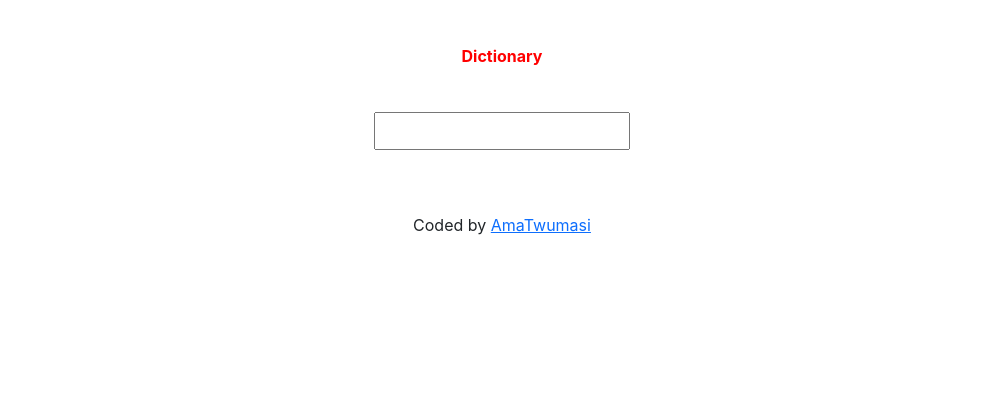
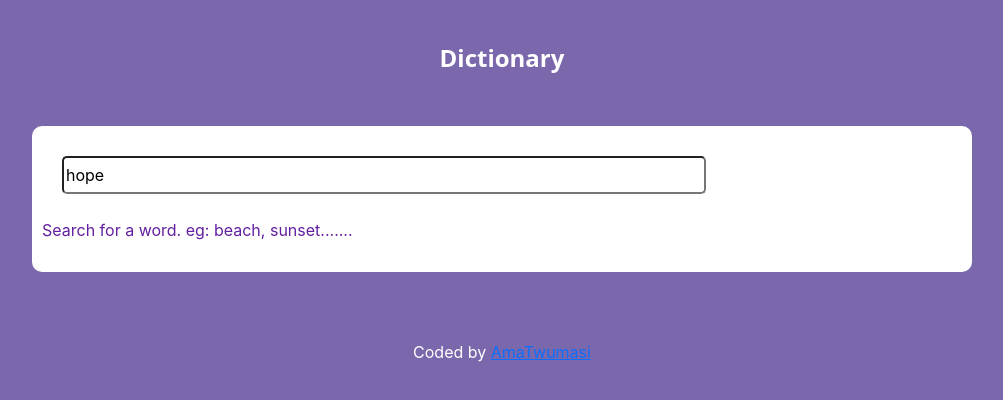
Before and after one commit to AmaTwumasi/react-dictionary, a React (Create React App) app: page / in a window 1280 px wide. Shown: the top 400 px of the page, without its empty margins (138-1141 px from the left). Built offline with nearby package versions, Linux system fonts and the light colour scheme; no server answers.

Commit message:
Added styling

```diff
--- a/src/App.css
+++ b/src/App.css
@@ -1,6 +1,20 @@
+body {
+background: #7b68ac;
+}
+.App {
+margin: 10px 150px;
+  color: rgb(63, 35, 63);
+
+}
 .App-header {
-    font-weight: bold;
-
-    line-height: 7;
-    color: red;
+    color: white;
+  font-weight: bold;
+  line-height: 4;
+  font-size: 24px;
+  font-family: system-ui, -apple-system, BlinkMacSystemFont, "Segoe UI", Roboto,
+    Oxygen, Ubuntu, Cantarell, "Open Sans", "Helvetica Neue", sans-serif;
+  font-weight: bold;
 }
+footer {
+    color: white;
+}
--- a/src/App.js
+++ b/src/App.js
@@ -9,7 +9,7 @@ function App() {
       </header>
       <main>
         {" "}
-        <Dictionary />{" "}
+        <Dictionary defaultKeyword="hope"/>{" "}
       </main>
     </div>
   );
--- a/src/dictionary.css
+++ b/src/dictionary.css
@@ -1,5 +1,17 @@
-.container {
+.Dictionary section {
     line-height: 2;
-    margin-bottom: 15px;
-    border-radius: 100;
+    margin: 20px;
+    border: 5px;
+    border-radius: 10px;
+    background-color: rgb(255, 255, 255);
+    padding: 10px;
+    box-shadow: 10px 5px 15px (rgb 0 0 0 80%)
 }
+.Dictionary input{
+    width: 70%;
+    margin: 20px;
+    border-radius: 5px;
+}
+.Dictionary p {
+    color: rgb(98, 31, 160);
+}
--- a/src/dictionary.js
+++ b/src/dictionary.js
@@ -1,37 +1,56 @@
 import React, { useState } from "react";
 import axios from "axios";
-import Results from "./results"
+import Results from "./results";
 import "./dictionary.css";
 
-export default function Dictionary() {
-  let [keyword, setKeyword] = useState("");
+export default function Dictionary(props) {
+  let [keyword, setKeyword] = useState(props.defaultKeyword);
   let [results, setResults] = useState(null);
+  let [loaded, setLoaded] = useState(false);
 
   function handleResponse(response) {
-    setResults(response.data[0])
+    setResults(response.data[0]);
   }
 
-  function search(event) {
-    event.preventDefault();
-
+  function search() {
     //documentation= https://dictionaryapi.dev/
     let apiUrl = `https://api.dictionaryapi.dev/api/v2/entries/en_US/${keyword}`;
     axios.get(apiUrl).then(handleResponse);
   }
+
+  function handleSubmit(event) {
+    event.preventDefault();
+    search();
+  }
   function changeKeyword(event) {
     setKeyword(event.target.value);
   }
+  function load() {
+    setLoaded(true);
+    search();
+  }
+  if (loaded) {
     return (
       <div>
-      <div className="container text-center">
-        <form onSubmit={search}>
-          <input type="search" onChange={changeKeyword} />
+        <div className="Dictionary">
+          <section>
+            <form onSubmit={handleSubmit}>
+              <input type="search" onChange={changeKeyword}
+              defaultValue={props.defaultKeyword} />
             </form>
+            <p> Search for a word. eg: beach, sunset.......</p>
+          </section>
         </div>
-      <Results results={results}/>
+
+        <Results results={results} />
         <br />
         <br />
-      <footer className="text-center">Coded by <a href="https://github.com/AmaTwumasi">AmaTwumasi</a></footer>
+        <footer className="text-center">
+          Coded by <a href="https://github.com/AmaTwumasi">AmaTwumasi</a>
+        </footer>
       </div>
     );
+  } else {
+    load();
   }
+}
--- a/src/meaning.css
+++ b/src/meaning.css
@@ -0,0 +1,7 @@
+.meaning {
+    margin-left: 30px;
+}
+.meaning h3 {
+    margin: 20px;
+    text-transform: capitalize;
+}
--- a/src/meaning.js
+++ b/src/meaning.js
@@ -1,5 +1,6 @@
 import React from "react";
 import Synonyms from "./synonyms";
+import "./meaning.css"
 
 export default function Meaning(props) {
   return (
--- /dev/null
+++ b/src/phonetics.css
@@ -0,0 +1,11 @@
+.phonetics a {
+    color: rgb(177, 31, 182);
+    padding: 3px;
+    background: rgb(200, 222, 233);
+    border-radius: 5px;
+    margin: 15px;
+    text-decoration: none;
+}
+.phonetics {
+    color: blue;
+}
--- a/src/phonetics.js
+++ b/src/phonetics.js
@@ -1,15 +1,15 @@
 import React from "react";
+import "./phonetics.css"
 
 export default function Phonetic(props) {
   console.log(props.phonetic);
   return (
     <div className="phonetics">
-      <a href={props.phonetic.audio} target="blank">
+     <em> <a href={props.phonetic.audio} target="blank">
         {" "}
         Listen
       </a>
-      <br />
-      {props.phonetic.text}
+      {props.phonetic.text}</em>
     </div>
   );
 }
--- /dev/null
+++ b/src/results.css
@@ -0,0 +1,16 @@
+.results section {
+    line-height: 2;
+    margin: 20px;
+    border: 5px;
+    border-radius: 10px;
+    background-color: rgb(255, 255, 255);
+    padding: 5px 5px 5px;
+
+}
+h2 {
+    font-weight: bold;
+    text-transform: uppercase;
+    margin: 20px;
+    margin-left: 40px;
+    opacity: 0.7;
+}
--- a/src/results.js
+++ b/src/results.js
@@ -1,25 +1,27 @@
 import React from "react";
 import Meaning from "./meaning";
 import Phonetic from "./phonetics";
+import "./results.css";
 
 export default function Results(props) {
   if (props.results) {
     return (
-      <div className="results text-center">
+      <div className="results">
+        <section>
           <h2>{props.results.word}</h2>
           {props.results.phonetics.map(function (phonetic, index) {
             return (
               <div key={index}>
                 <Phonetic phonetic={phonetic} />
-
               </div>
             );
           })}
+        </section>
         {props.results.meanings.map(function (meaning, index) {
           return (
-            <div key={index}>
+            <section key={index}>
               <Meaning meaning={meaning} />
-            </div>
+            </section>
           );
         })}
       </div>
--- a/src/synonyms.js
+++ b/src/synonyms.js
@@ -1,10 +1,10 @@
-
 import React from "react";
 
 export default function Synonyms(props) {
   if (props.synonyms) {
     return (
       <ul className="synonyms">
+        synonym(s):
         {props.synonyms.map(function (synonym, index) {
           return <li key={index}>{synonym}</li>;
         })}
```
Lines whose indentation alone changed are shown as unchanged.
